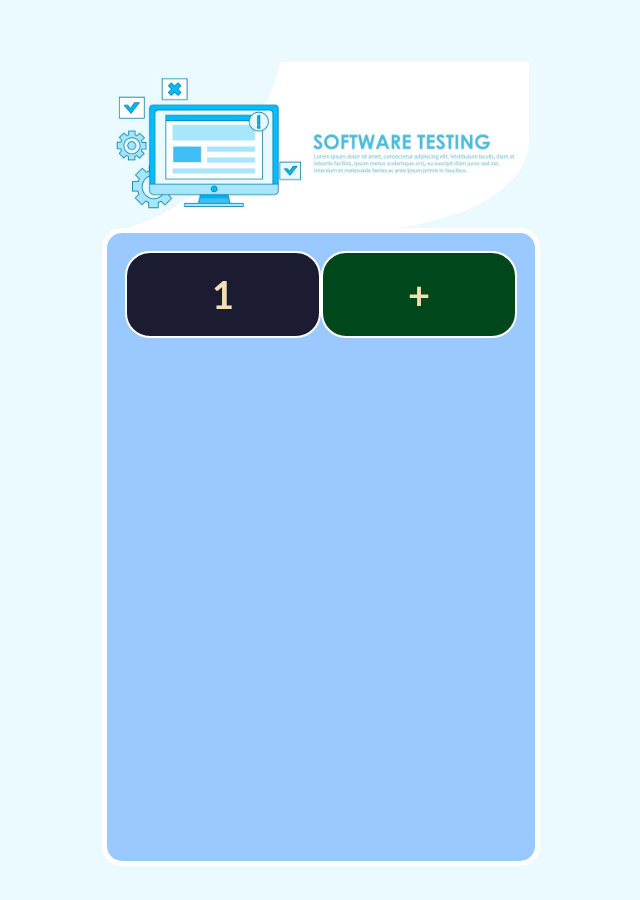
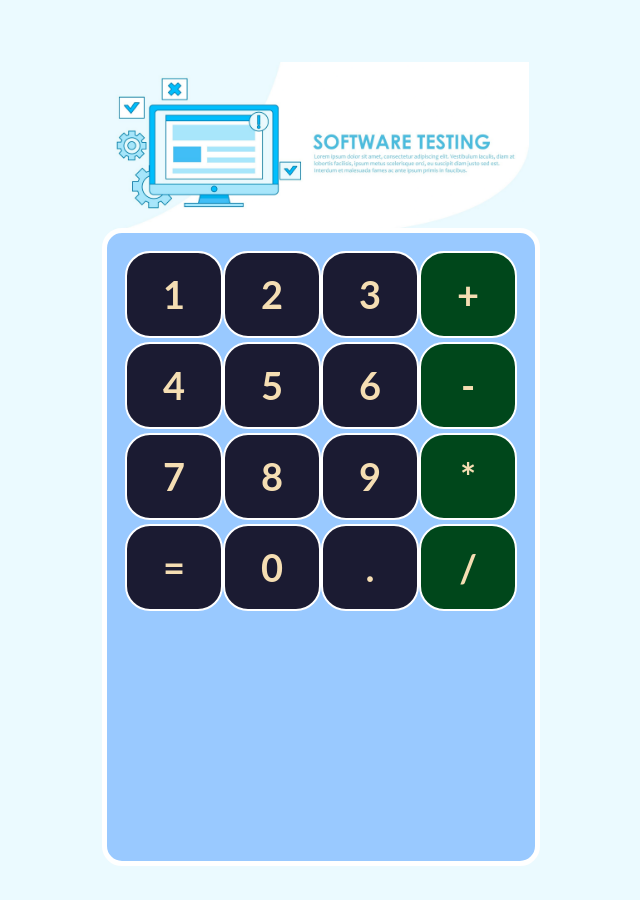
Before and after one commit to Jsson47/react-interactive-calculator, a React (Create React App) app: page / in a window 1280 px wide. Shown: the whole page, without its empty margins (319-959 px from the left). Built offline with nearby package versions, Linux system fonts and the light colour scheme.

Commit message:
style: refine UI styling for calculator display and buttons

```diff
--- a/src/App.js
+++ b/src/App.js
@@ -14,11 +14,28 @@ function App() {
       <div className='calculator-container'>
         <div className='fila'>
           <Button>1</Button>
+          <Button>2</Button>
+          <Button>3</Button>
           <Button>+</Button>
         </div>
-        <div className='fila'></div>
-        <div className='fila'></div>
-        <div className='fila'></div>
+        <div className='fila'>
+          <Button>4</Button>
+          <Button>5</Button>
+          <Button>6</Button>
+          <Button>-</Button>
+        </div>
+        <div className='fila'>
+          <Button>7</Button>
+          <Button>8</Button>
+          <Button>9</Button>
+          <Button>*</Button>
+        </div>
+        <div className='fila'>
+          <Button>=</Button>
+          <Button>0</Button>
+          <Button>.</Button>
+          <Button>/</Button>
+        </div>
         <div className='fila'></div>
       </div>
     </div>
--- a/src/CSS/Button.css
+++ b/src/CSS/Button.css
@@ -14,6 +14,23 @@
   user-select: none;
 }
 
+.button-container:hover {
+  background-color: #5a51a7;
+  color: wheat;
+  border: 2px solid white;
+}
+.button-container:active {
+  background-color: #1b1b32;
+  color: wheat;
+  border: 2px solid white;
+}
+
 .operator {
   background-color: #00471b;
 }
+
+.operator:hover {
+  background-color: #ff6600;
+  color: wheat;
+  border: 2px solid white;
+}
--- a/src/components/Button.js
+++ b/src/components/Button.js
@@ -4,10 +4,8 @@ import "../CSS/Button.css";
 function Button(props) { /* esOperator retorna true o false */
 
   const isOperator = val => { /* 3 criterios especificos */
-
-    return isNaN(val) && (val != ".") && (val != "=")  /* si no es un numero y no es un punto */
-
-  };
+    return isNaN(val) && (val !== ".") && (val !== "=");  /* si no es un numero y no es un punto */
+  }
 
   return (
     <div
```
